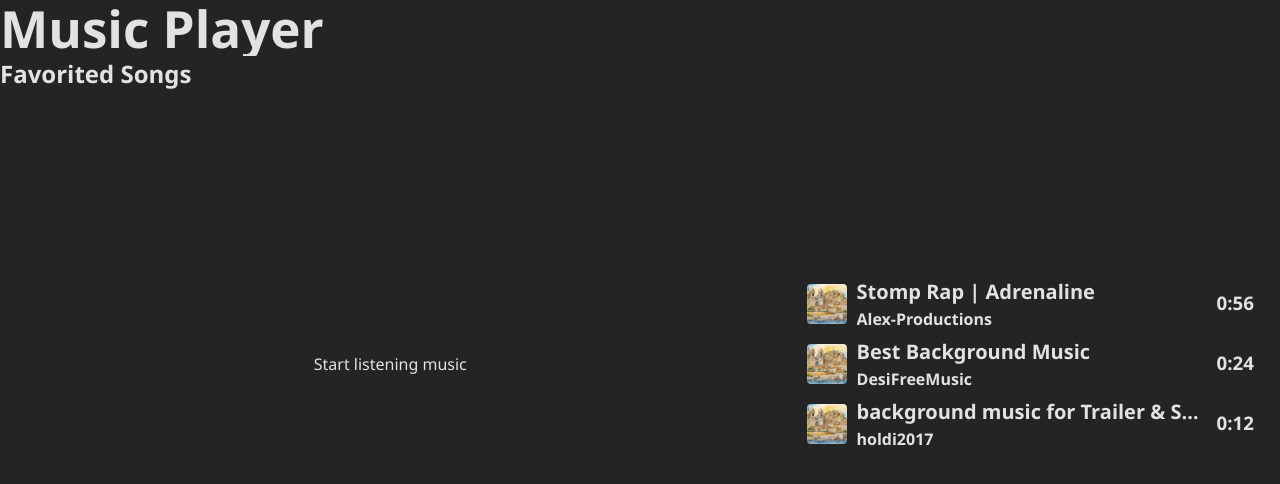
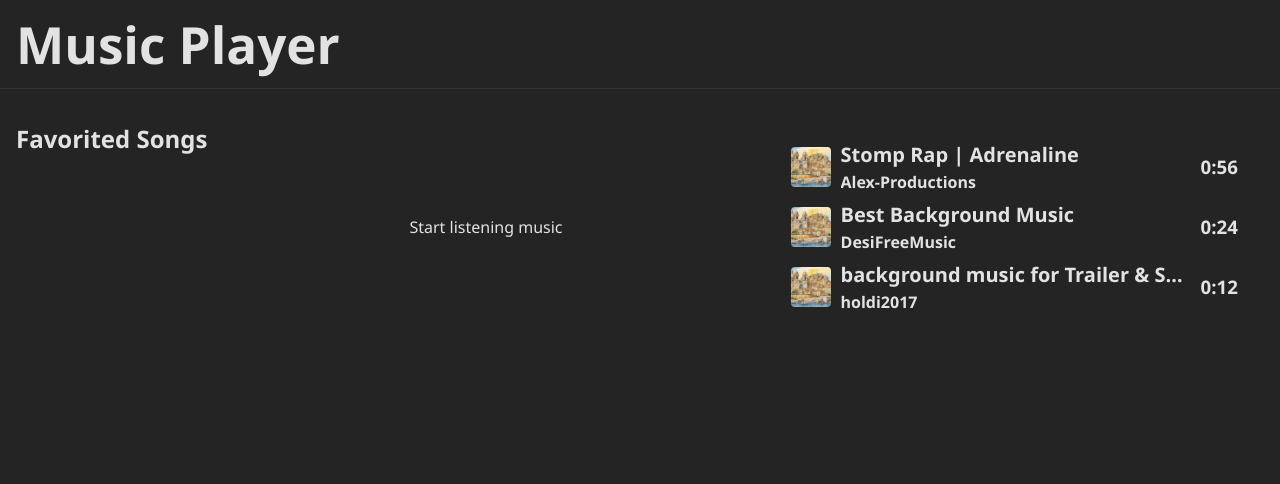
Before and after one commit to KarolisGaiv/music-player, a React (Vite) app: page / in a window 1280 px wide. Shown: the top 484 px of the page. Built offline with nearby package versions, Linux system fonts and the light colour scheme.

Commit message:
style: main layout of components. add styling to header

```diff
--- a/src/App.tsx
+++ b/src/App.tsx
@@ -23,8 +23,10 @@ function App() {
       <header>
         <h1>Music Player</h1>
       </header>
-      <FavoritedSongsList />
       <main>
+        <aside>
+          <FavoritedSongsList />
+        </aside>
         <section className="cover-image-wrapper">
           <SongCover />
         </section>
--- a/src/index.css
+++ b/src/index.css
@@ -67,10 +67,17 @@ button:focus-visible {
   outline: 4px auto -webkit-focus-ring-color;
 }
 
+header {
+  margin-bottom: 1rem;
+  border-bottom: 1px solid;
+  padding: 1rem;
+  border-color: #333;
+}
+
 main {
   display: flex;
   justify-content: space-between;
-  margin: auto 0;
+  padding: 1rem;
 }
 
 footer {
```
